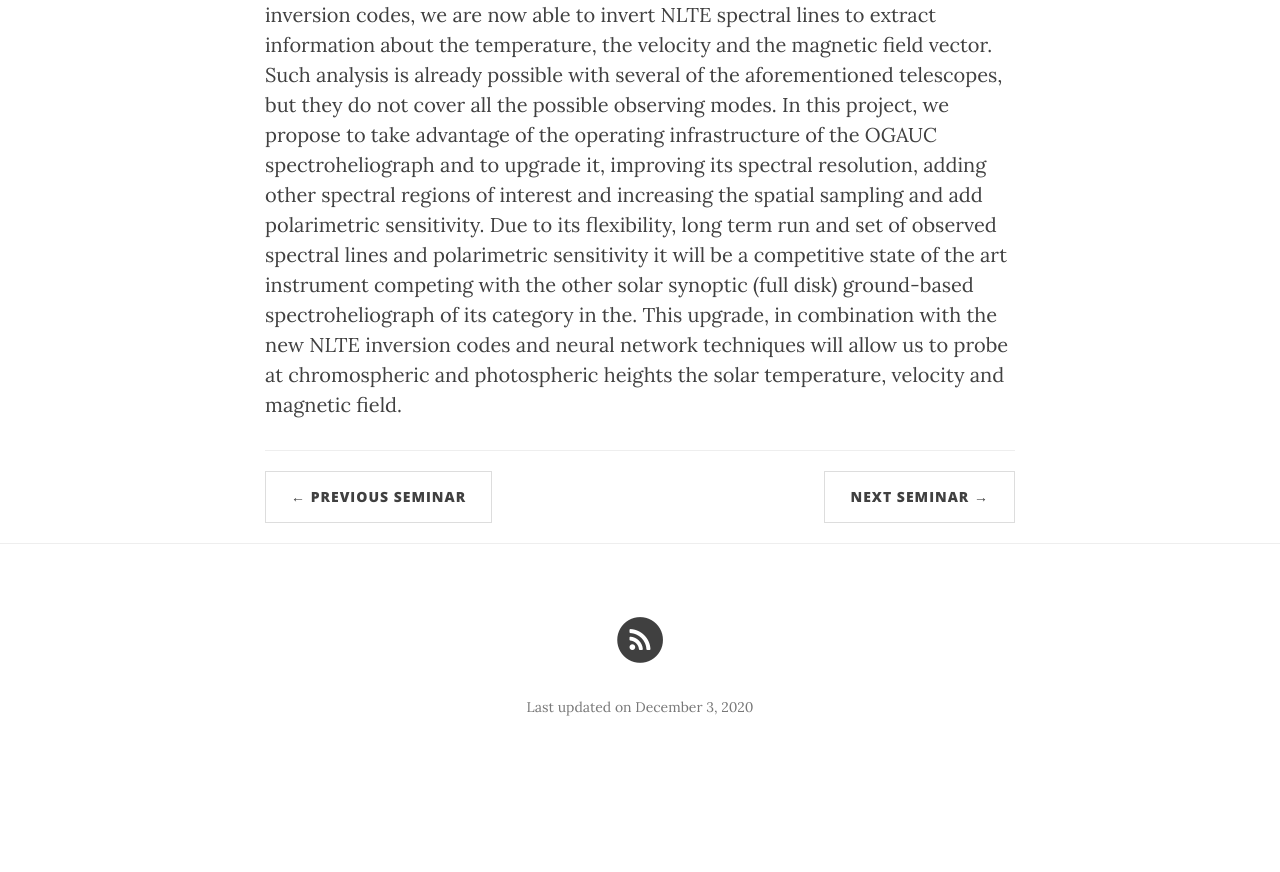
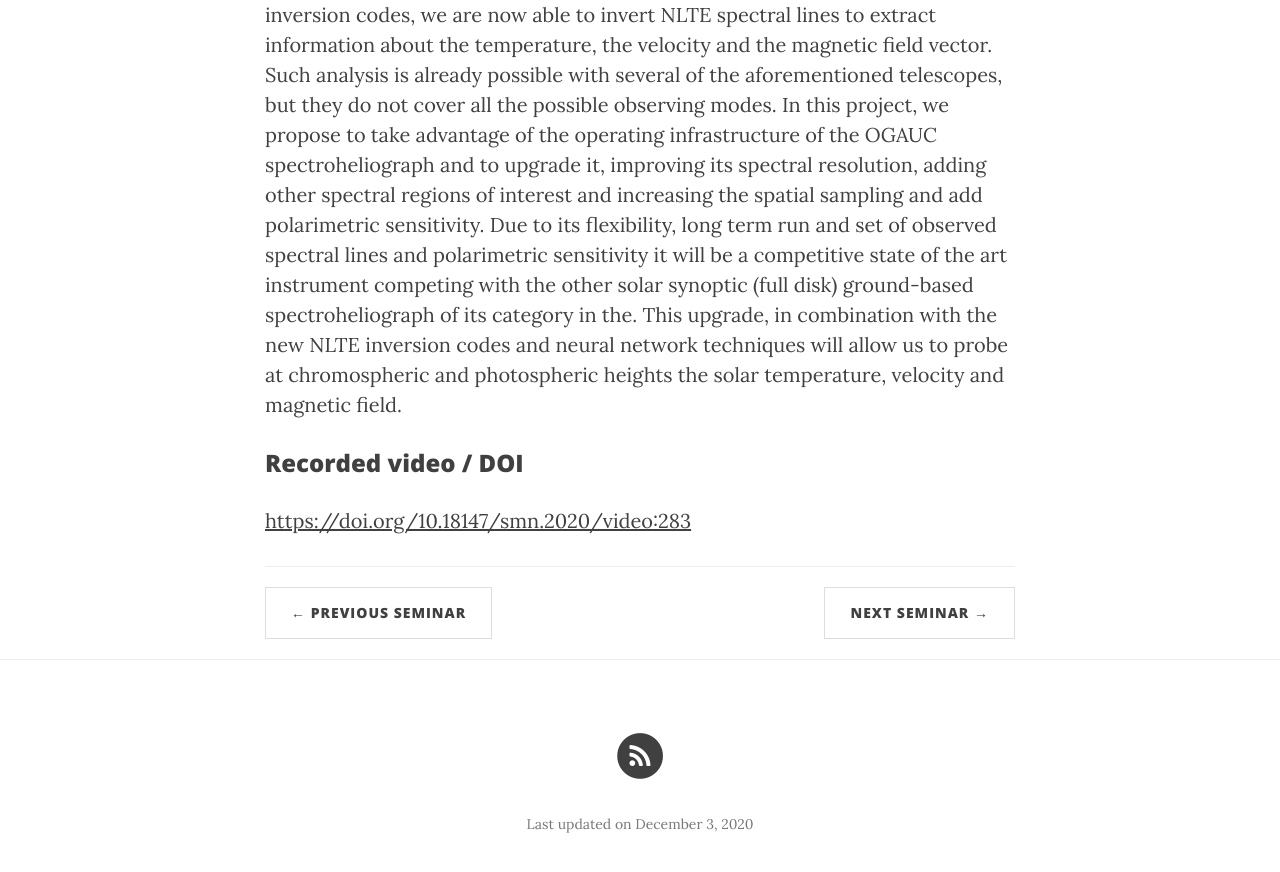
Before and after one commit to ITA-Solar/espos, a Jekyll site: the page built from _posts/2020-10-22-Gafeira.md, in a window 1280 px wide and 900 px high, scrolled down 1637 px. Shown: the top 872 px of the window. Built offline with Jekyll 4.4.1, drawn with Linux system fonts in a browser that asks for light colours; nearby versions of some CDN libraries; before the commit the page ends 2420 px from its top, so only the background shows below that.

Commit message:
Update 2020-10-22-Gafeira.md

```diff
--- a/_posts/2020-10-22-Gafeira.md
+++ b/_posts/2020-10-22-Gafeira.md
@@ -16,3 +16,6 @@ State-of-the-art solar telescopes like the US American 4-meter telescope DKIST,
 The spectroheliograph of OGAUC is one of the most durable solar instruments still operating.  Having been upgraded only twice, one for new optics and another for digital image recording, it keeps daily observations since 1927. Until now this instrument has been used to study structures visible in the solar atmosphere from their intensity images at specific wavelengths, ignoring most of the visible spectral range. One of the main reasons for that is the lack of tools to extract more information from that type of observations that need to be analysed in Non-Local Thermodynamic Equilibrium (NLTE) regime.
 However, with the new generation of spectropolarimetric inversion codes, we are now able to invert NLTE spectral lines to extract information about the temperature, the velocity and the magnetic field vector. Such analysis is already possible with several of the aforementioned telescopes, but they do not cover all the possible observing modes.
 In this project, we propose to take advantage of the operating infrastructure of the OGAUC spectroheliograph and to upgrade it, improving its spectral resolution, adding other spectral regions of interest and increasing the spatial sampling and add polarimetric sensitivity. Due to its flexibility, long term run and set of observed spectral lines and polarimetric sensitivity it will be a competitive state of the art instrument competing with the other solar synoptic (full disk) ground-based spectroheliograph of its category in the. This upgrade, in combination with the new NLTE inversion codes and neural network techniques will allow us to probe at chromospheric and photospheric heights the solar temperature, velocity and magnetic field.
+
+### Recorded video / DOI
+[https://doi.org/10.18147/smn.2020/video:283](https://doi.org/10.18147/smn.2020/video:283)
```
